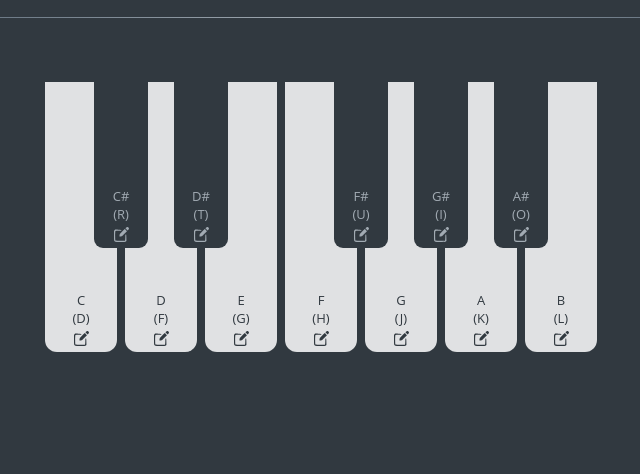
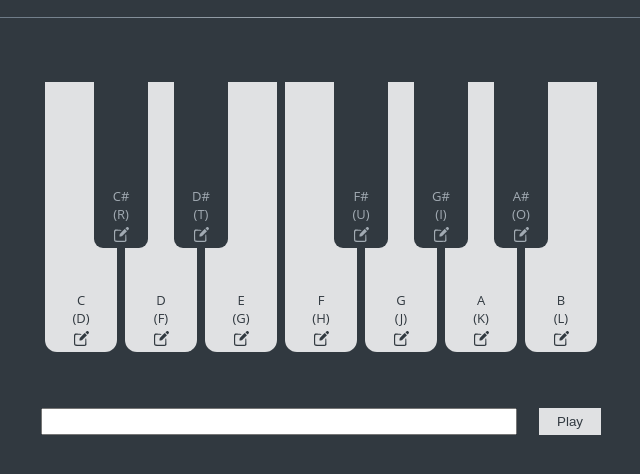
Before and after one commit to Albinous/virtual-music-kit, a website built with Vite: page index.html in a window 1280 px wide. Shown: the part 66-540 px from the top of the page, without its empty margins (319-959 px from the left). Built offline with nearby package versions, Linux system fonts and the light colour scheme.

Commit message:
feat: add sequence controls without functioanlity

```diff
--- a/src/components/Piano.js
+++ b/src/components/Piano.js
@@ -3,6 +3,8 @@ import { sounds } from "../data/sounds";
 import { playSound } from "../utils/playSound";
 
 export function createPiano() {
+  const musicKit = document.createElement("div");
+  musicKit.classList.add("music-kit");
   const piano = document.createElement("div");
   piano.classList.add("piano");
   const whiteKeys = document.createElement("div");
@@ -32,8 +34,30 @@ export function createPiano() {
 
   document.addEventListener("mouseup", handleMouseUp);
 
-  return piano;
+  const sequenceControls = createSequenceControls();
+
+  musicKit.append(piano);
+  musicKit.append(sequenceControls);
+
+  return musicKit;
 }
+
+const createSequenceControls = () => {
+  const wrapper = document.createElement("div");
+  const input = document.createElement("input");
+  const playBtn = document.createElement("button");
+
+  wrapper.classList.add("sequence-wrapper");
+  input.classList.add("sequence-input");
+  playBtn.classList.add("sequence-btn");
+
+  playBtn.textContent = "Play";
+
+  wrapper.append(input);
+  wrapper.append(playBtn);
+
+  return wrapper;
+};
 
 let activeMouseKey = null;
 let activeKeyboardKey = null;
--- a/src/styles/_base.scss
+++ b/src/styles/_base.scss
@@ -28,4 +28,5 @@ button {
   border: none;
   cursor: pointer;
   background: transparent;
+  transition: 0.3s ease;
 }
--- a/src/styles/style.scss
+++ b/src/styles/style.scss
@@ -13,6 +13,11 @@
   border-image-source: linear-gradient(to left, #38495a, #a2abb3, #38495a);
 }
 
+.music-kit {
+  max-width: $piano-width;
+  margin: 0 auto;
+}
+
 .piano {
   position: relative;
 
@@ -20,7 +25,6 @@
   justify-content: space-between;
 
   width: 100%;
-  max-width: $piano-width;
   height: $white-key-height;
 
   margin: 0 auto 60px;
@@ -153,3 +157,24 @@
   text-align: center;
   font-size: 13px;
 }
+
+.sequence {
+  &-wrapper {
+    display: flex;
+    justify-content: space-between;
+  }
+
+  &-input {
+    width: 85%;
+  }
+
+  &-btn {
+    color: $bg-color;
+    background: $white-key-color;
+    padding: 6px 18px;
+
+    &:hover {
+      background: #fff;
+    }
+  }
+}
```
